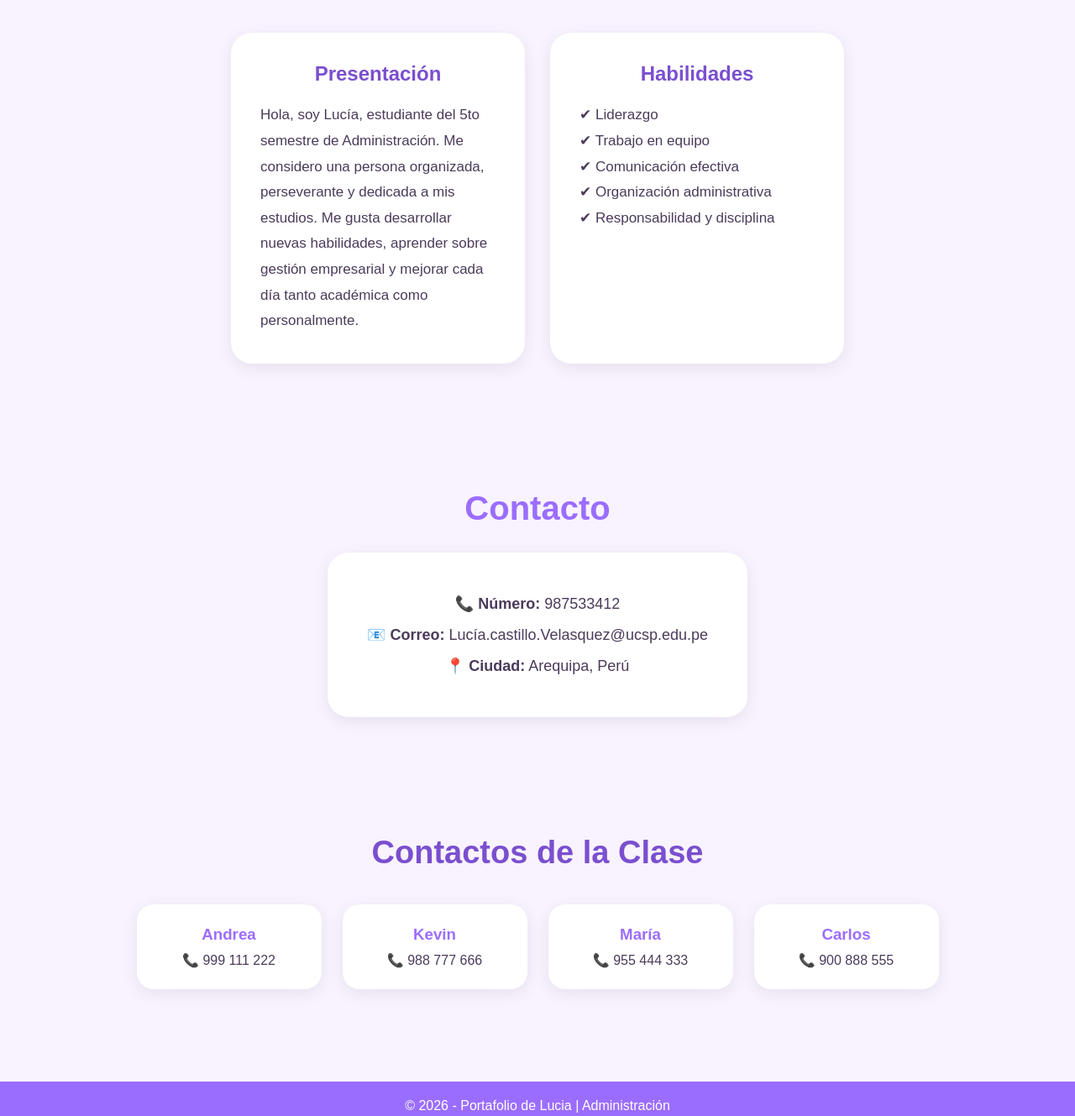
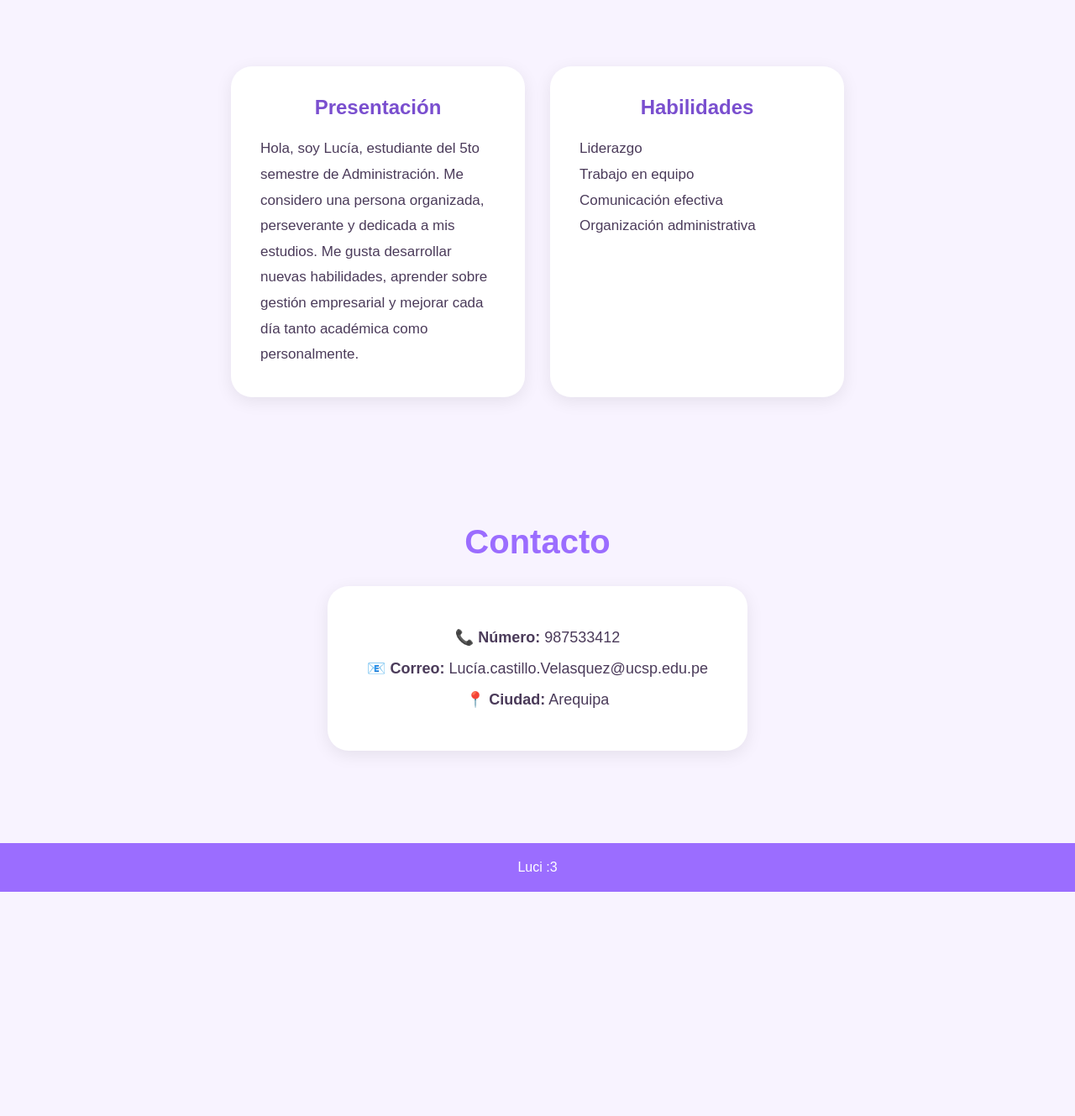
Before and after one commit to luciacastillovelasquez-source/luciacastillovelazquez-fuente.github.io, a plain HTML site: page index.html in a window 1280 px wide. Shown: the part 1300-2629 px from the top of the page at 84% size. After the commit the page ends 2362 px from the top, so only its background shows below. Drawn offline with Linux system fonts and the light colour scheme.

Commit message:
Add files via upload

```diff
--- a/index.html
+++ b/index.html
@@ -19,16 +19,22 @@
             color:#4b3b5a;
         }
 
-        /* ENCABEZADO */
+/* ENCABEZADO */
 
-        .hero{
-            min-height:100vh;
-            background: linear-gradient(135deg,#c8a2ff,#f5e9ff);
-            display:flex;
-            justify-content:center;
-            align-items:center;
-            padding:40px;
-        }
+.hero{
+    width:100%;
+    background: linear-gradient(135deg,#c8a2ff,#f5e9ff);
+    padding:60px 0;
+}
+
+.overlay{
+    background:white;
+    width:100%;
+    border-radius:0;
+    padding:60px;
+    text-align:center;
+    box-shadow:none;
+}
 
         .overlay{
             background:white;
@@ -62,7 +68,6 @@
             color:#7a4fcf;
             margin-bottom:10px;
         }
-
         h2{
             color:#9b6dff;
             margin-bottom:20px;
@@ -324,11 +329,10 @@
             <h2>Habilidades</h2>
 
             <ul>
-                <li>✔ Liderazgo</li>
-                <li>✔ Trabajo en equipo</li>
-                <li>✔ Comunicación efectiva</li>
-                <li>✔ Organización administrativa</li>
-                <li>✔ Responsabilidad y disciplina</li>
+                <li>Liderazgo</li>
+                <li>Trabajo en equipo</li>
+                <li>Comunicación efectiva</li>
+                <li>Organización administrativa</li>
             </ul>
 
         </div>
@@ -345,39 +349,7 @@
 
             <p><strong>📞 Número:</strong> 987533412</p>
             <p><strong>📧 Correo:</strong> Lucía.castillo.Velasquez@ucsp.edu.pe</p>
-            <p><strong>📍 Ciudad:</strong> Arequipa, Perú</p>
-
-        </div>
-
-    </section>
-
-    <!-- CONTACTOS DE LA CLASE -->
-
-    <section class="clase">
-
-        <h2>Contactos de la Clase</h2>
-
-        <div class="cards-container">
-
-            <div class="student-card">
-                <h3>Andrea</h3>
-                <p>📞 999 111 222</p>
-            </div>
-
-            <div class="student-card">
-                <h3>Kevin</h3>
-                <p>📞 988 777 666</p>
-            </div>
-
-            <div class="student-card">
-                <h3>María</h3>
-                <p>📞 955 444 333</p>
-            </div>
-
-            <div class="student-card">
-                <h3>Carlos</h3>
-                <p>📞 900 888 555</p>
-            </div>
+            <p><strong>📍 Ciudad:</strong> Arequipa</p>
 
         </div>
 
@@ -387,7 +359,7 @@
 
     <footer>
 
-        <p>© 2026 - Portafolio de Lucia | Administración</p>
+      <p>Luci :3 </p>
 
     </footer>
 
```
